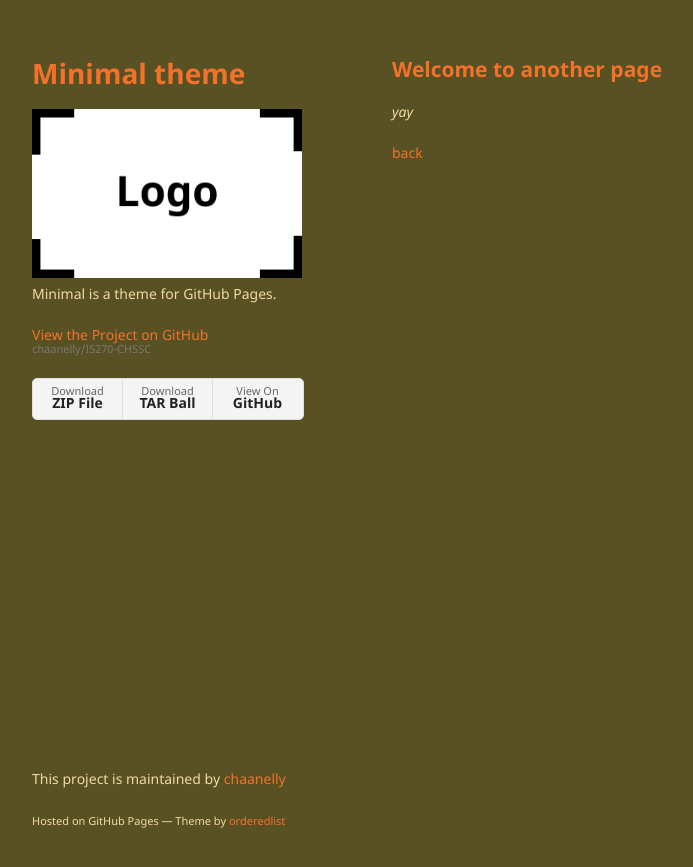
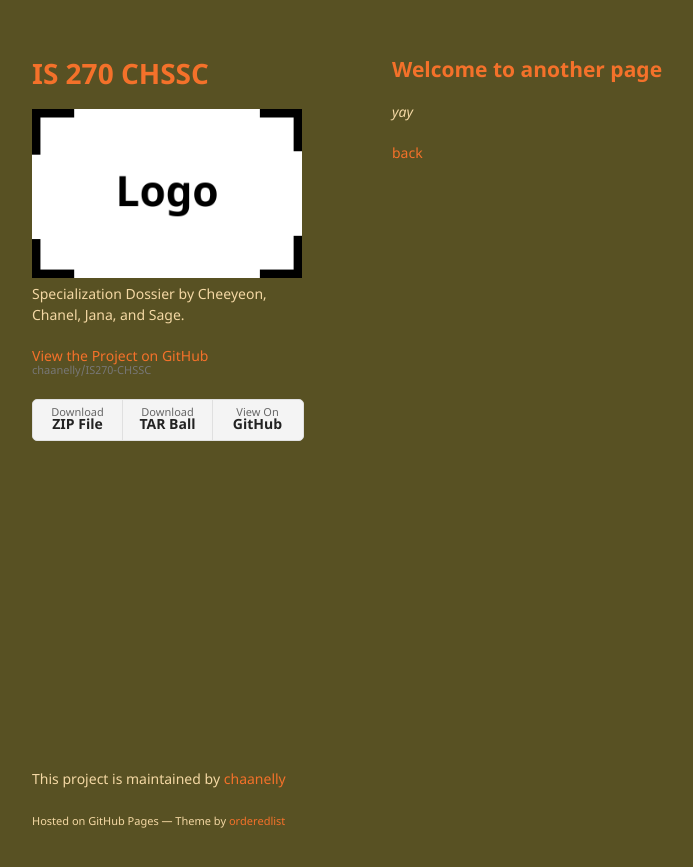
Before and after one commit to chaanelly/IS270-CHSSC, a Jekyll site: the page built from another-page.md, in a window 1280 px wide. Shown: the top 867 px of the page, without its empty margins (178-871 px from the left). Built offline with Jekyll 4.4.1, drawn with Linux system fonts in a browser that asks for light colours; our own code applies the rules of GitHub Pages for plain Markdown files.

Commit message:
Update _config.yml

```diff
--- a/_config.yml
+++ b/_config.yml
@@ -1,6 +1,6 @@
-title: Minimal theme
+title: IS 270 CHSSC
 logo: /assets/img/logo.png
-description: Minimal is a theme for GitHub Pages.
+description: Specialization Dossier by Cheeyeon, Chanel, Jana, and Sage.
 show_downloads: true
 google_analytics:
 theme: jekyll-theme-minimal
```
